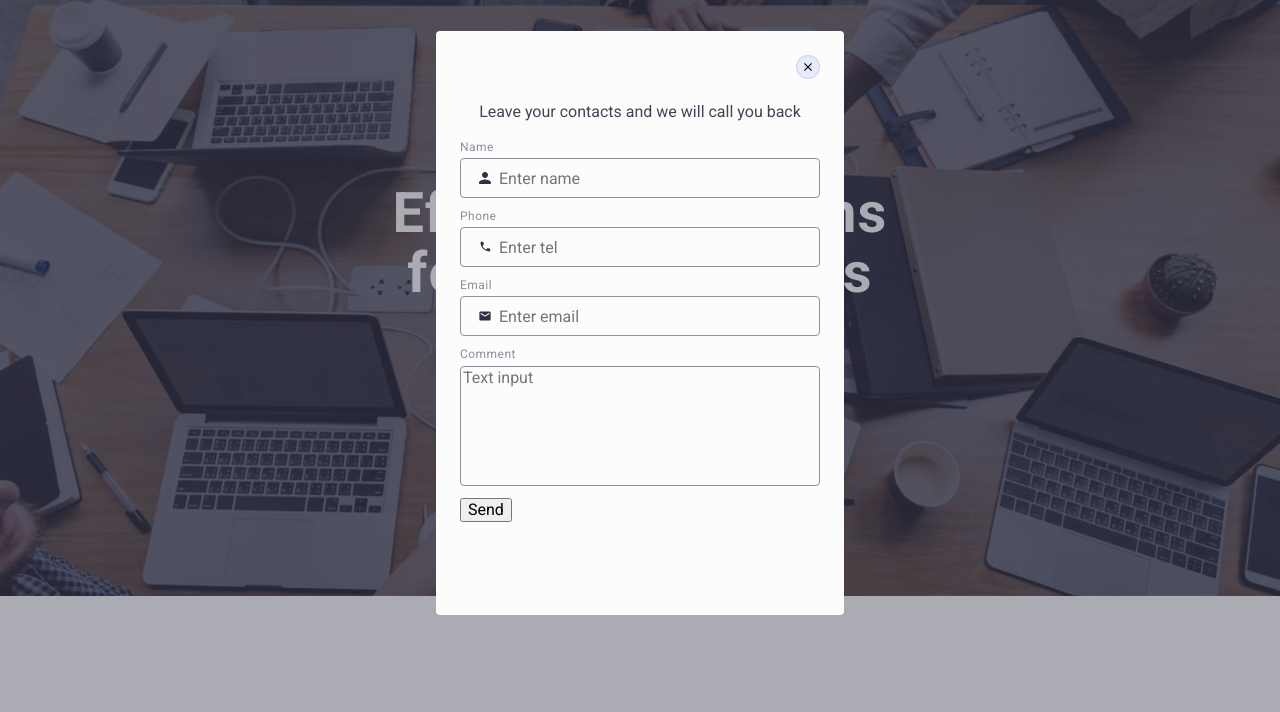
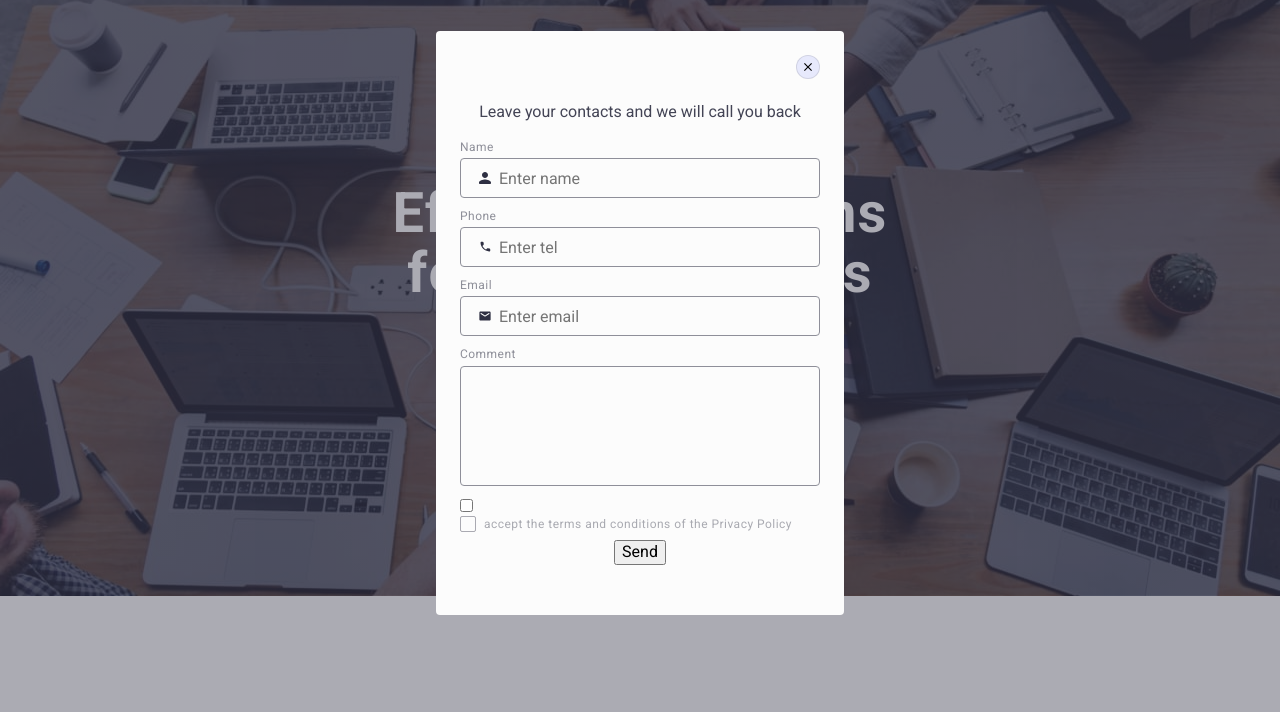
Before and after one commit to OleksandrS14/goit-markup-hw-05, a plain HTML site: page index.html in a window 1280 px wide. Shown: the part 77-789 px from the top of the page. Drawn offline with nearby package versions, Linux system fonts and the light colour scheme.

Commit message:
update index.html file

```diff
--- a/css/styles.css
+++ b/css/styles.css
@@ -678,3 +678,27 @@ ul, ol {
     outline: transparent;
     resize: none;
 }
+
+.modal-btn {
+    display: block;
+    margin: 0 auto;
+}
+
+.modal-check-text {
+    font-weight: 400;
+    font-size: 12px;
+    line-height: 1.17;
+    letter-spacing: 0.04em;
+    color:  rgba(46, 47, 66, 0.4);
+    display: flex;
+    align-items: center;
+}
+
+.modal-check-text span {
+    width: 16px;
+    height: 16px;
+    display: block;
+    border-radius: 2px;
+    border: 1px solid rgba(46, 47, 66, 0.4);
+    margin-right: 8px;
+}
--- a/index.html
+++ b/index.html
@@ -415,9 +415,23 @@
                     </div>
                     <div class="modal-field">
                         <label for="user-comment" class="modal-label">Comment</label>
-                        <textarea name="user-comment" id="user-comment" class="modal-text" placeholder="Text input"></textarea>
+                        <textarea
+                        name="user-comment"
+                        id="user-comment"
+                        class="modal-text"
+                        placeholder="Text input">
+                    </textarea>
                     </div>
-                    <button type="submit">Send</button>
+                    <div class="modal-field">
+                    <input
+                    type="checkbox"
+                    name="policy"
+                    id="policy"
+                    value="true"
+                    class="modal-check" />
+                    <label for="policy" class="modal-check-text"><span></span> accept the terms and conditions of the Privacy Policy</label>
+                    </div>
+                    <button type="submit" class="modal-btn">Send</button>
                 </form>
             </div>
         </div>
```
